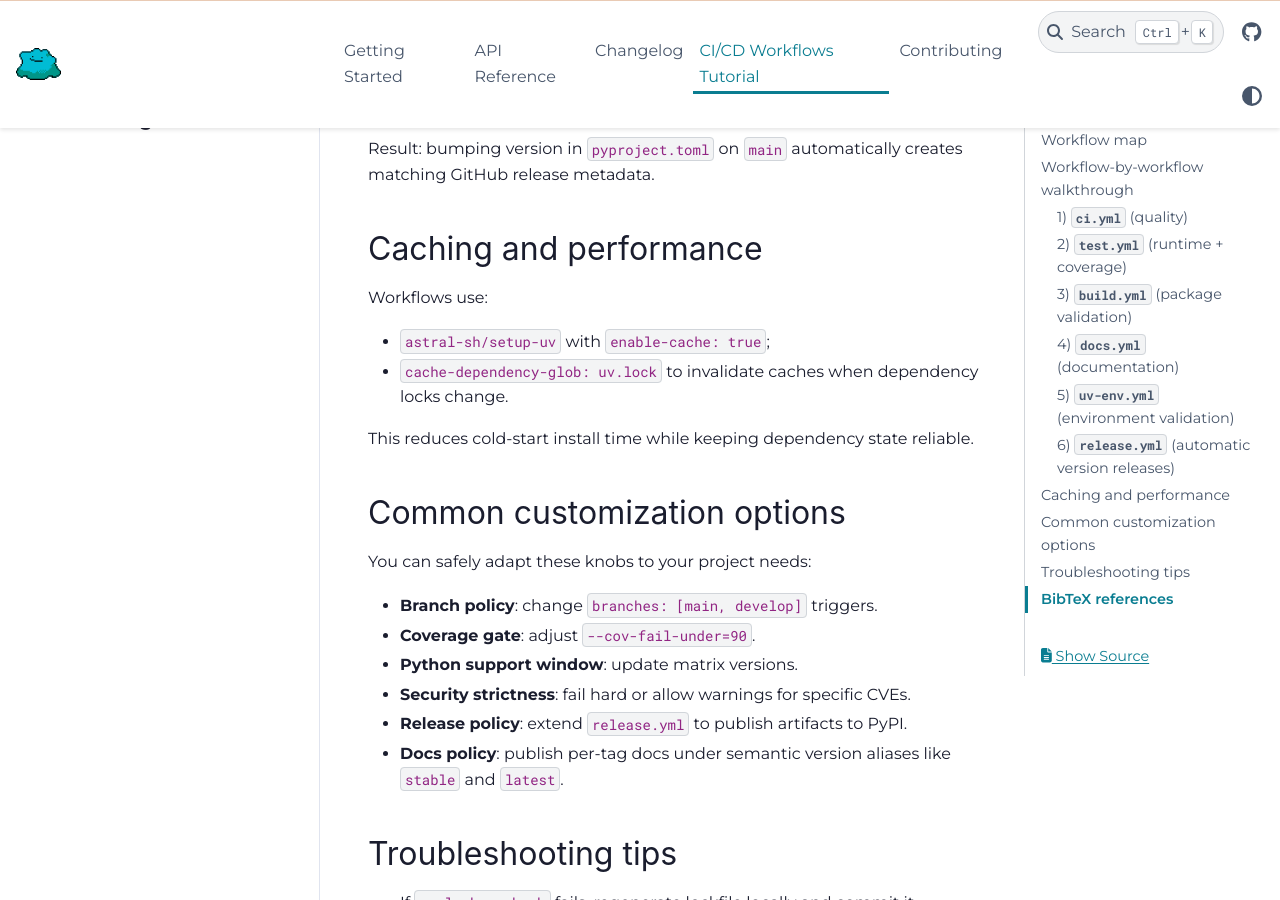
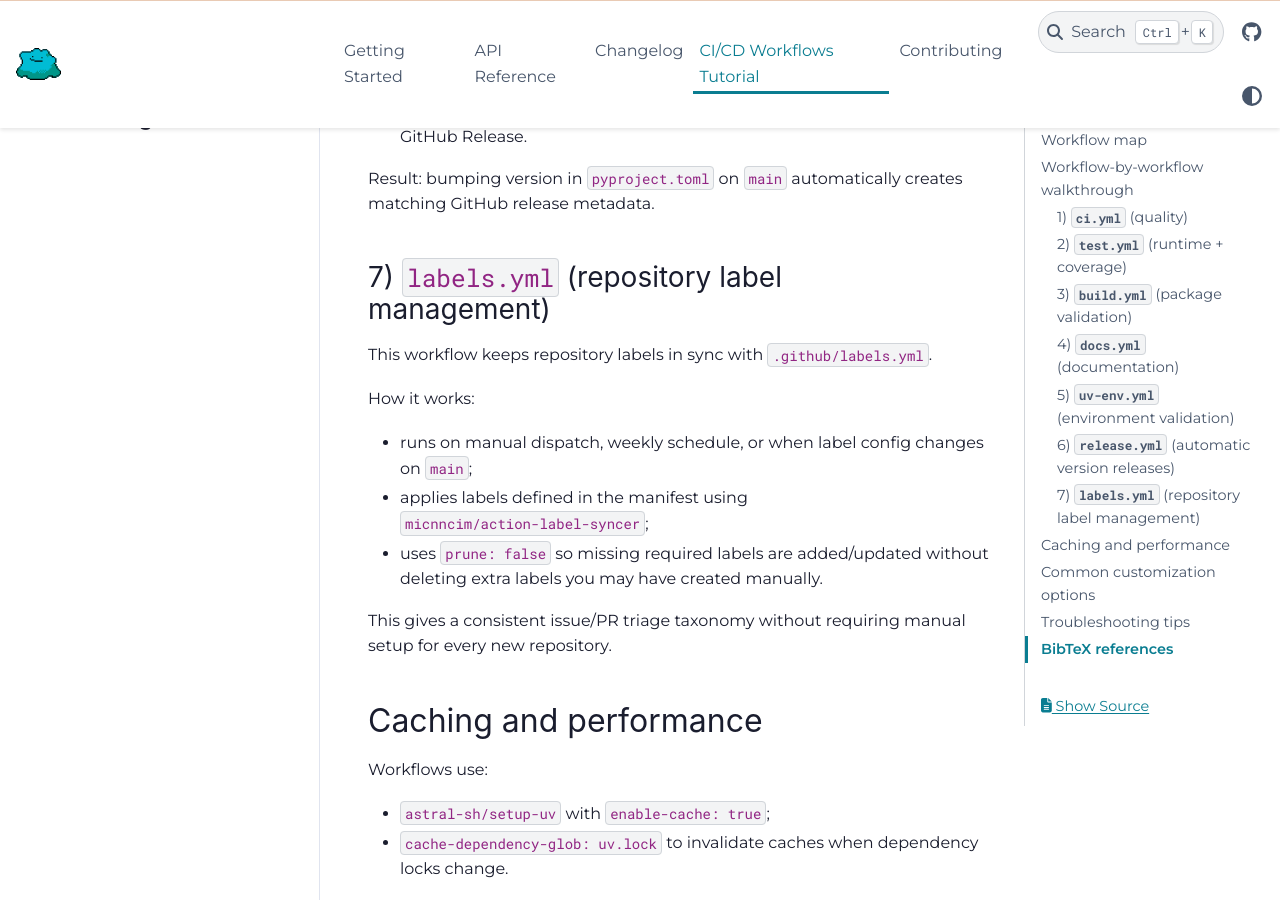
Before and after one commit to nolmacdonald/test-sphinx, a Sphinx documentation site: the page built from docs/source/ci_workflows.rst, in a window 1280 px wide and 900 px high, scrolled down 2809 px. Built offline with Sphinx 7.4.7 and the PyData theme 0.15.4, drawn with Linux system fonts in a browser that asks for light colours; some of the changed text lies outside the part shown.

Commit message:
Add automated repository label synchronization workflow

```diff
--- a/docs/source/ci_workflows.rst
+++ b/docs/source/ci_workflows.rst
@@ -17,6 +17,7 @@ The workflows live under ``.github/workflows/``:
 - ``docs.yml``: docs build checks for PRs and docs publishing to ``gh-pages``.
 - ``uv-env.yml``: dependency-resolution validation with UV extras and Python matrix.
 - ``release.yml``: automatic tagging + GitHub Release creation on version bump.
+- ``labels.yml``: repository label synchronization from a declarative manifest.
 
 All pull-request-driven workflows include PR lifecycle event types such as
 ``ready_for_review`` and ``converted_to_draft`` so checks still run when draft
@@ -116,6 +117,22 @@ How it works:
 Result: bumping version in ``pyproject.toml`` on ``main`` automatically creates
 matching GitHub release metadata.
 
+
+7) ``labels.yml`` (repository label management)
+~~~~~~~~~~~~~~~~~~~~~~~~~~~~~~~~~~~~~~~~~~~~~~~
+
+This workflow keeps repository labels in sync with ``.github/labels.yml``.
+
+How it works:
+
+- runs on manual dispatch, weekly schedule, or when label config changes on ``main``;
+- applies labels defined in the manifest using ``micnncim/action-label-syncer``;
+- uses ``prune: false`` so missing required labels are added/updated without
+  deleting extra labels you may have created manually.
+
+This gives a consistent issue/PR triage taxonomy without requiring manual setup
+for every new repository.
+
 Caching and performance
 -----------------------
 
```
Also changed, not shown: 2 other files.
